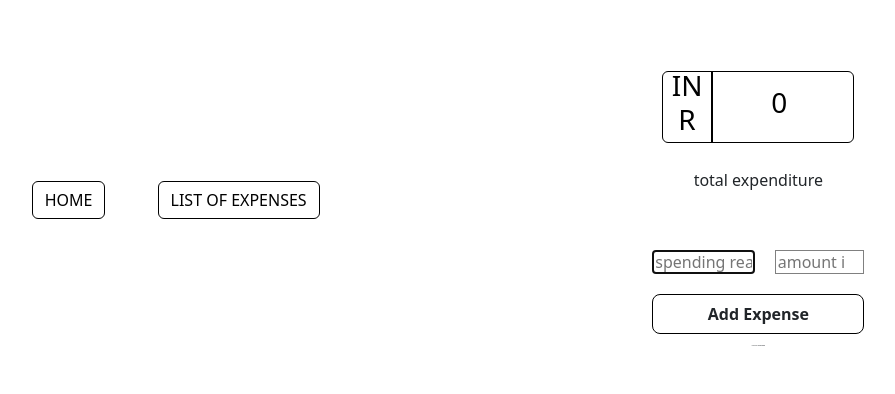
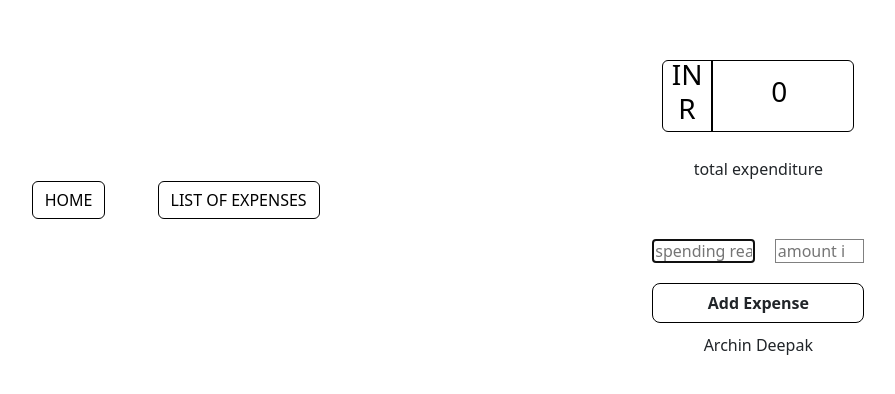
Before and after one commit to ArchinDeepakTV/expense-tracker, a React (Vite) app in the folder expenses/: page / in a window 1280 px wide. Shown: the part 204-598 px from the top of the page, without its empty margins (95-990 px from the left). Built offline with nearby package versions, Linux system fonts and the light colour scheme; no server answers.

Commit message:
adding developer name

```diff
--- a/expenses/src/components/LandingPage.jsx
+++ b/expenses/src/components/LandingPage.jsx
@@ -41,7 +41,7 @@ export default function LandingPage() {
           <br />
           <br />
           <Form />
-          <span style={{ fontSize: "2px" }}>Archin Deepak</span>
+          <span>Archin Deepak</span>
         </div>
       </div>
     </>
```
